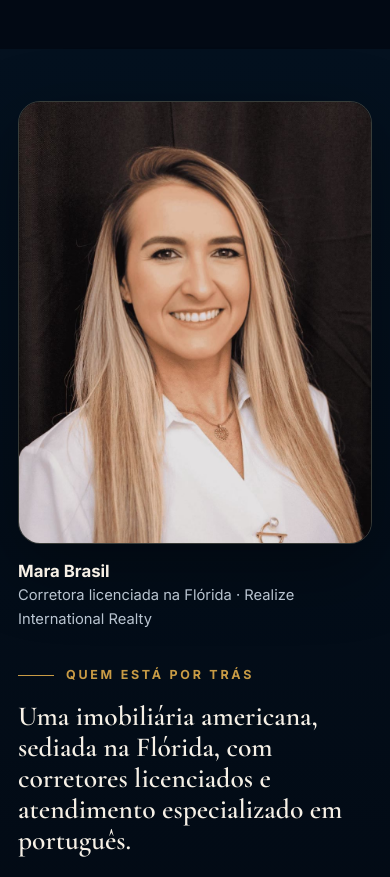
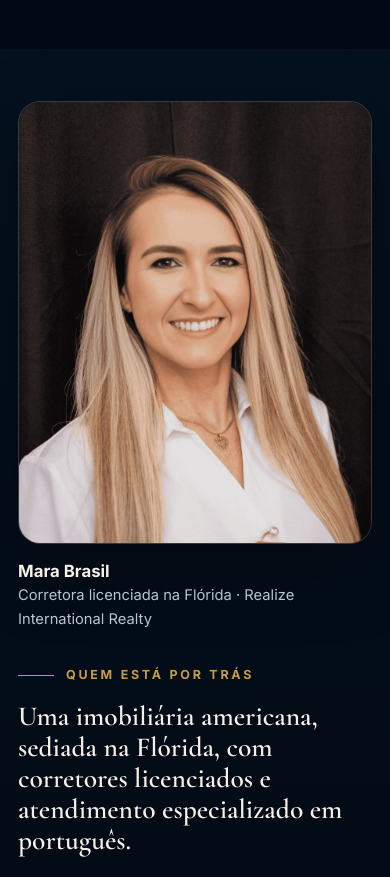
Before and after one commit to lauroabrahao/funil-florida, a plain HTML site: page index.html in a window 390 px wide. Shown: the part 7943-8820 px from the top of the page. Drawn offline with nearby package versions, Linux system fonts and the light colour scheme.

Commit message:
Foto da Mara: alinhada ao topo para mostrar a cabeça inteira
Co-Authored-By: Claude Sonnet 5.5 <noreply@anthropic.com>

```diff
--- a/css/page.css
+++ b/css/page.css
@@ -446,7 +446,7 @@ header.top .wrap{max-width:1500px;width:calc(100% - 2*var(--gut))}
 }
 
 /* Foto da Mara: moldura vertical, com folga acima da cabeça */
-.photo img{aspect-ratio:4/5;object-fit:cover;object-position:50% 10%}
+.photo img{aspect-ratio:4/5;object-fit:cover;object-position:50% 0%}
 @media(max-width:759px){
-  .photo img{aspect-ratio:4/5;object-position:50% 10%}
+  .photo img{aspect-ratio:4/5;object-position:50% 0%}
 }
```
